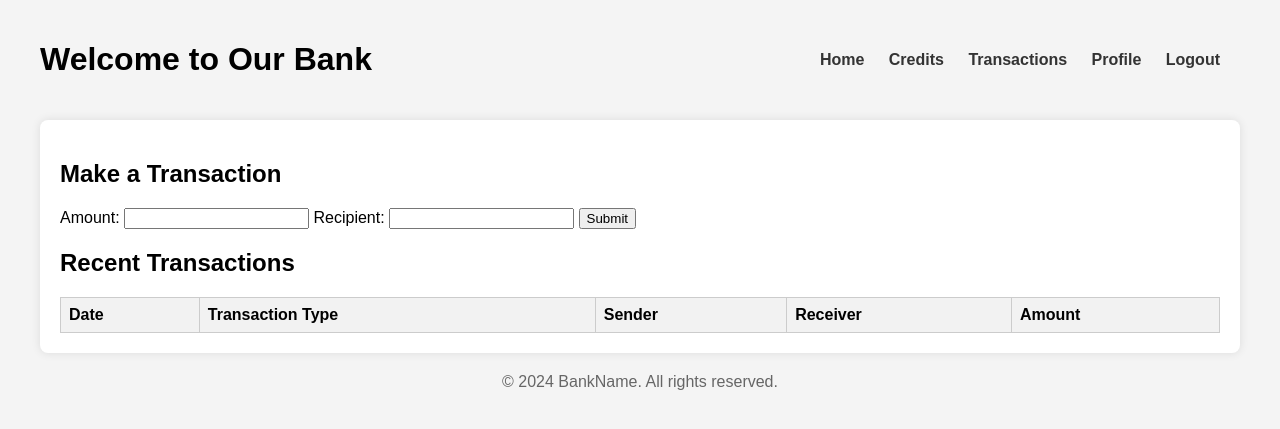
After one commit to Tihomir13/DB_BANK_APP, a PHP site: page /home.php in a window 1280 px wide. The commit adds this page. Shown: the top 429 px of the page. Run offline with PHP 8.4, Linux system fonts and the light colour scheme; lists and menus that the app fills with data are empty.

Commit message:
updating amount

```diff
--- a/Register.php
+++ b/Register.php
@@ -1,7 +1,7 @@
 <?php
 //   session_start();
   include('database.php');
-  include('functionExtensions.php');
+  include('helperFunctions.php');
 ?>
 
 <!DOCTYPE html>
--- /dev/null
+++ b/home.php
@@ -0,0 +1,54 @@
+<!DOCTYPE html>
+<html lang="en">
+  <head>
+    <meta charset="UTF-8" />
+    <meta name="viewport" content="width=device-width, initial-scale=1.0" />
+    <title>Bank Homepage</title>
+    <link rel="stylesheet" href="Style/styles.css" />
+  </head>
+  <body>
+    <div class="container">
+      <header>
+        <h1>Welcome to Our Bank</h1>
+        <nav>
+          <ul>
+            <li><a href="#">Home</a></li>
+            <li><a href="#">Credits</a></li>
+            <li><a href="#">Transactions</a></li>
+            <li><a href="#">Profile</a></li>
+            <li><a href="LOGIN.php">Logout</a></li>
+          </ul>
+        </nav>
+      </header>
+      <main>
+        <section class="make-transaction">
+          <h2>Make a Transaction</h2>
+          <form action="make_transaction.php" method="post">
+            <label for="amount">Amount:</label>
+            <input type="text" id="amount" name="amount" required />
+            <label for="recipient">Recipient:</label>
+            <input type="text" id="recipient" name="recipient" required />
+            <button type="submit">Submit</button>
+          </form>
+        </section>
+        <section class="transactions">
+          <h2>Recent Transactions</h2>
+          <table>
+            <thead>
+              <tr>
+                <th>Date</th>
+                <th>Transaction Type</th>
+                <th>Sender</th>
+                <th>Receiver</th>
+                <th>Amount</th>
+              </tr>
+            </thead>
+          </table>
+        </section>
+      </main>
+      <footer>
+        <p>&copy; <?php echo date("Y"); ?> BankName. All rights reserved.</p>
+      </footer>
+    </div>
+  </body>
+</html>
```
Also changed, not shown: Login.php (+3 -7 lines), Transactions.php (+13 -4 lines), helperFunctions.php (renamed from functionExtensions.php, +8 -0 lines).
